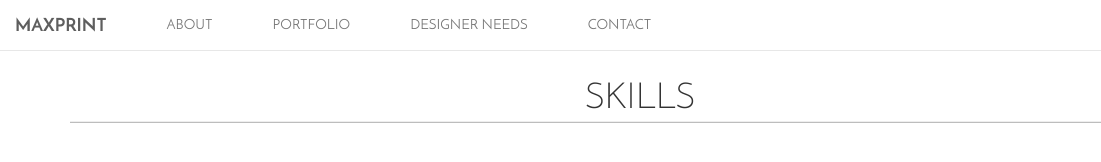
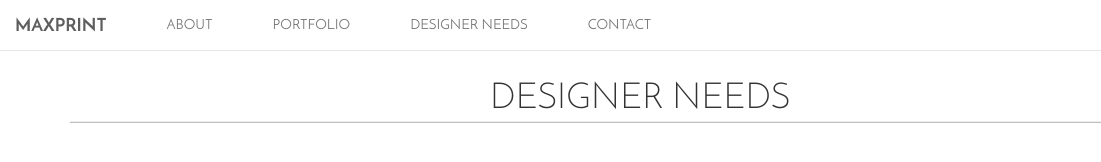
Before and after one commit to Mothiram-Janakiraman/Portfolio, a plain HTML site: page index.htm at #!/skills in a window 1280 px wide. Shown: the full height of the page, 0-1101 px from the left. Drawn offline with nearby package versions, Linux system fonts and the light colour scheme; some packages are replaced by stand-ins of ours.

Commit message:
Designer Nees Updated

```diff
--- a/pages/skills.html
+++ b/pages/skills.html
@@ -2,7 +2,7 @@
    <div class="container">
        <div class="row">
             <div class="col-md-12">
-              <div class="page-heading">Skills</div>
+              <div class="page-heading">Designer Needs</div>
               <hr/ class="divider">
           </div>
 
```
